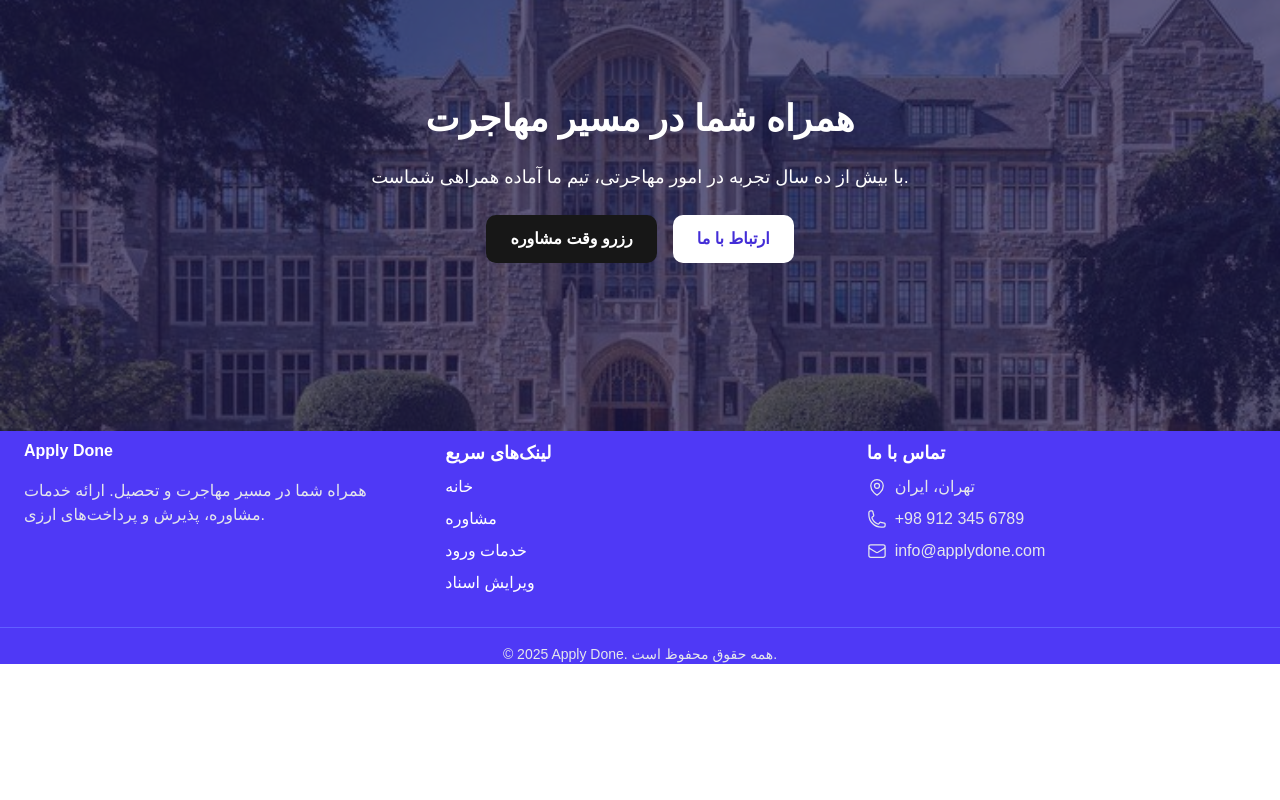
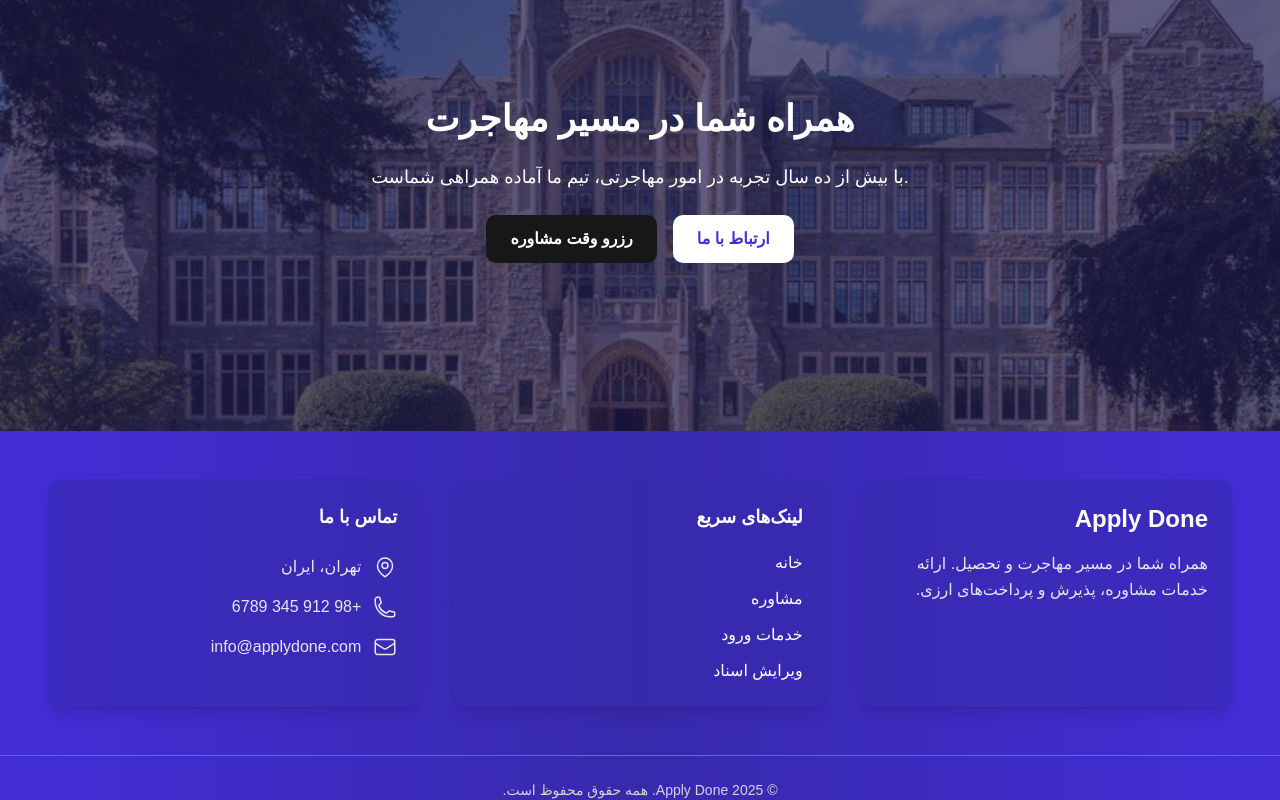
Before and after one commit to seyabol/apply-done, a Next.js app: page / in a window 1280 px wide. Shown: the part 1173-1973 px from the top of the page. Before the commit the page ends 1837 px from the top, so only its background shows below. Built offline with nearby package versions, Linux system fonts and the light colour scheme; no server answers; a web font is replaced by a local one.

Commit message:
Enhanced Footer

```diff
--- a/app/ui/Footer.tsx
+++ b/app/ui/Footer.tsx
@@ -3,46 +3,66 @@ import { EnvelopeIcon, PhoneIcon, MapPinIcon } from "@heroicons/react/24/outline
 
 export default function Footer() {
   return (
-    <footer className="bg-indigo-600 pt-2  text-white  ">
-      <div className="container mx-auto px-4 md:px-6 grid grid-cols-1 md:grid-cols-3 gap-8">
+    <footer className="bg-gradient-to-r from-indigo-700 via-indigo-800 to-indigo-700 text-white pt-12" dir="rtl">
+      <div className="container mx-auto px-6 md:px-12 grid grid-cols-1 md:grid-cols-3 gap-8">
 
         {/* About / Logo */}
-        <div className="flex flex-col gap-4">
-          <h2 className="text-l font-bold">Apply Done</h2>
-          <p className="text-gray-200">
+        <div className="flex flex-col gap-4 bg-indigo-800/50 p-6 rounded-xl shadow-lg">
+          <h2 className="text-2xl font-bold">Apply Done</h2>
+          <p className="text-gray-200 leading-relaxed">
             همراه شما در مسیر مهاجرت و تحصیل. ارائه خدمات مشاوره، پذیرش و پرداخت‌های ارزی.
           </p>
         </div>
 
         {/* Quick Links */}
-        <div className="flex flex-col gap-2">
-          <h3 className="font-semibold text-lg">لینک‌های سریع</h3>
-          <Link href="/" className="hover:underline">خانه</Link>
-          <Link href="/consultation" className="hover:underline">مشاوره</Link>
-          <Link href="/dashboard/services-entry" className="hover:underline">خدمات ورود</Link>
-          <Link href="/dashboard/document-editing" className="hover:underline">ویرایش اسناد</Link>
+        <div className="flex flex-col gap-3 bg-indigo-800/50 p-6 rounded-xl shadow-lg">
+          <h3 className="font-semibold text-lg mb-2">لینک‌های سریع</h3>
+          <Link
+            href="/"
+            className="hover:text-gray-300 transition-colors hover:translate-x-1"
+          >
+            خانه
+          </Link>
+          <Link
+            href="/consultation"
+            className="hover:text-gray-300 transition-colors hover:translate-x-1"
+          >
+            مشاوره
+          </Link>
+          <Link
+            href="/dashboard/services-entry"
+            className="hover:text-gray-300 transition-colors hover:translate-x-1"
+          >
+            خدمات ورود
+          </Link>
+          <Link
+            href="/dashboard/document-editing"
+            className="hover:text-gray-300 transition-colors hover:translate-x-1"
+          >
+            ویرایش اسناد
+          </Link>
         </div>
 
         {/* Contact */}
-        <div className="flex flex-col gap-2">
-          <h3 className="font-semibold text-lg">تماس با ما</h3>
-          <div className="flex items-center gap-2 text-gray-200">
-            <MapPinIcon className="w-5 h-5" />
+        <div className="flex flex-col gap-4 bg-indigo-800/50 p-6 rounded-xl shadow-lg">
+          <h3 className="font-semibold text-lg mb-2">تماس با ما</h3>
+          <div className="flex items-center gap-3 text-gray-200 hover:text-gray-300 transition-colors cursor-pointer">
+            <MapPinIcon className="w-6 h-6" />
             <span>تهران، ایران</span>
           </div>
-          <div className="flex items-center gap-2 text-gray-200">
-            <PhoneIcon className="w-5 h-5" />
+          <div className="flex items-center gap-3 text-gray-200 hover:text-gray-300 transition-colors cursor-pointer">
+            <PhoneIcon className="w-6 h-6" />
             <span>+98 912 345 6789</span>
           </div>
-          <div className="flex items-center gap-2 text-gray-200">
-            <EnvelopeIcon className="w-5 h-5" />
+          <div className="flex items-center gap-3 text-gray-200 hover:text-gray-300 transition-colors cursor-pointer">
+            <EnvelopeIcon className="w-6 h-6" />
             <span>info@applydone.com</span>
           </div>
         </div>
       </div>
 
       {/* Copyright */}
-      <div className="mt-8 border-t border-indigo-500 pt-4 text-center text-gray-200 text-sm">
+      <div className="mt-12 border-t border-indigo-500 pt-6 text-center text-gray-300 text-sm">
         &copy; {new Date().getFullYear()} Apply Done. همه حقوق محفوظ است.
       </div>
     </footer>
```
